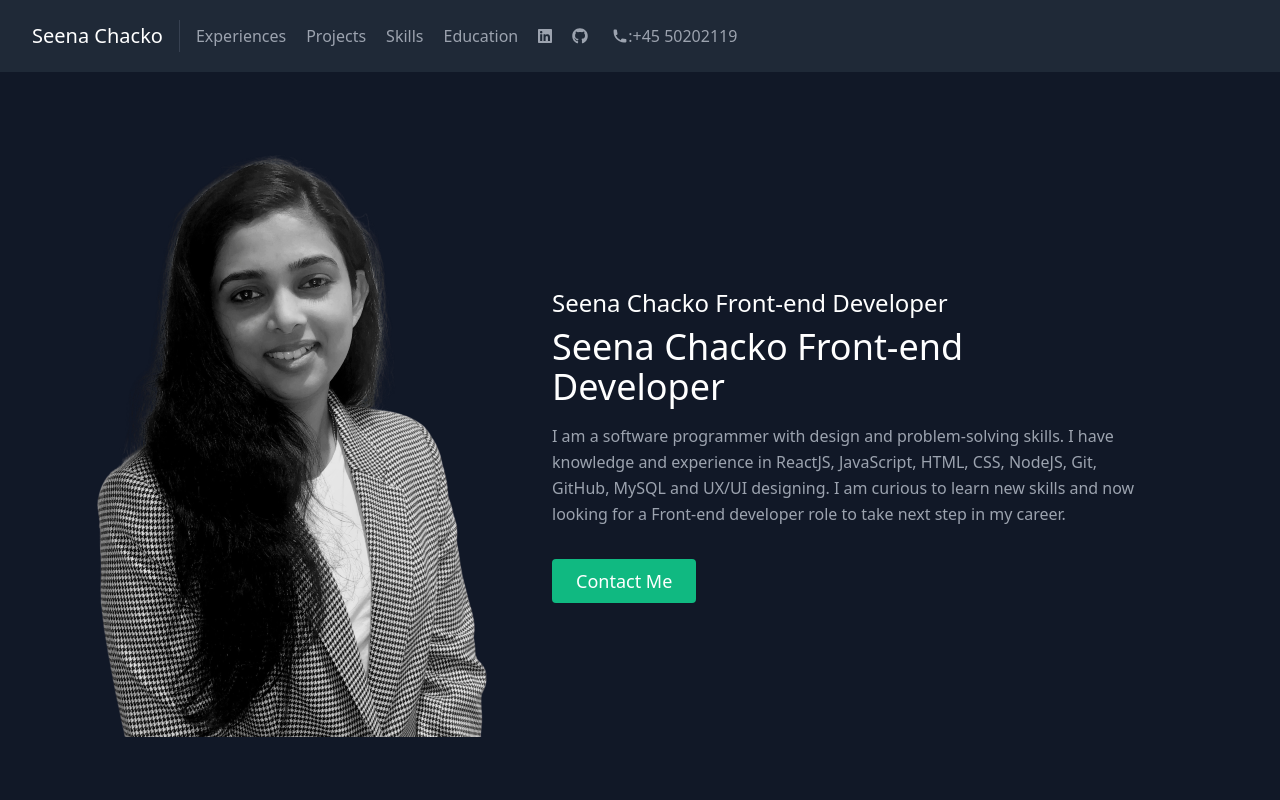
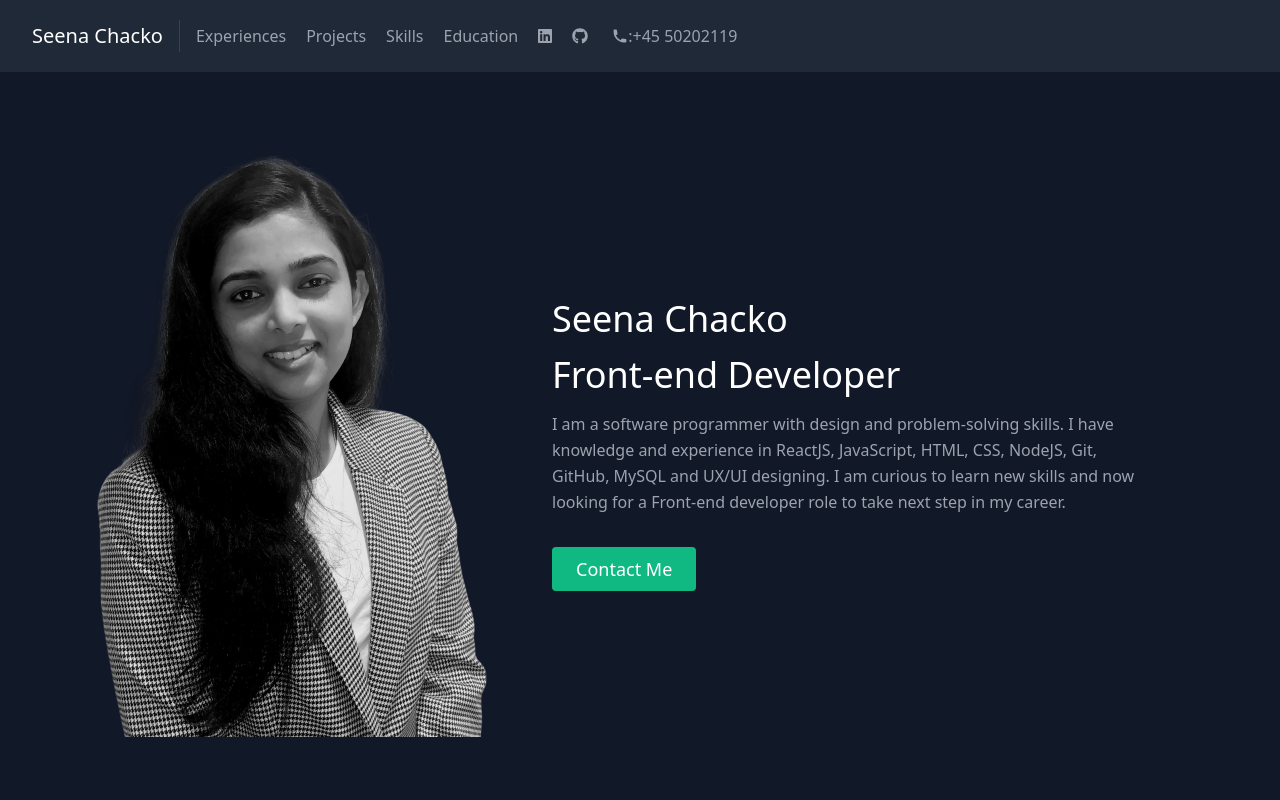
Before and after one commit to seenachacko/my-portfolio, a React (Create React App) app: page / in a window 1280 px wide. Shown: the top 800 px of the page. Built offline with nearby package versions, Linux system fonts and the light colour scheme.

Commit message:
make changes

```diff
--- a/src/components/About.js
+++ b/src/components/About.js
@@ -16,12 +16,10 @@ export default function About() {
           />
         </div>
         <div className="lg:flex-grow md:w-1/2 lg:pr-24 md:pr-16 flex flex-col md:items-start md:text-left mb-16 md:mb-0 items-center text-center">
-          <h1 className="title-font sm:text-2xl text-1xl mb-2 font-small text-white">
+          <h1 className="title-font sm:text-4xl text-1xl mb-4 font-meadium text-white">
             Seena Chacko
-            Front-end Developer
           </h1>
           <h2 className="title-font sm:text-4xl text-3xl mb-4 font-medium text-white">
-            Seena Chacko
             Front-end Developer
           </h2>
           <p className="mb-8 leading-relaxed">
```
